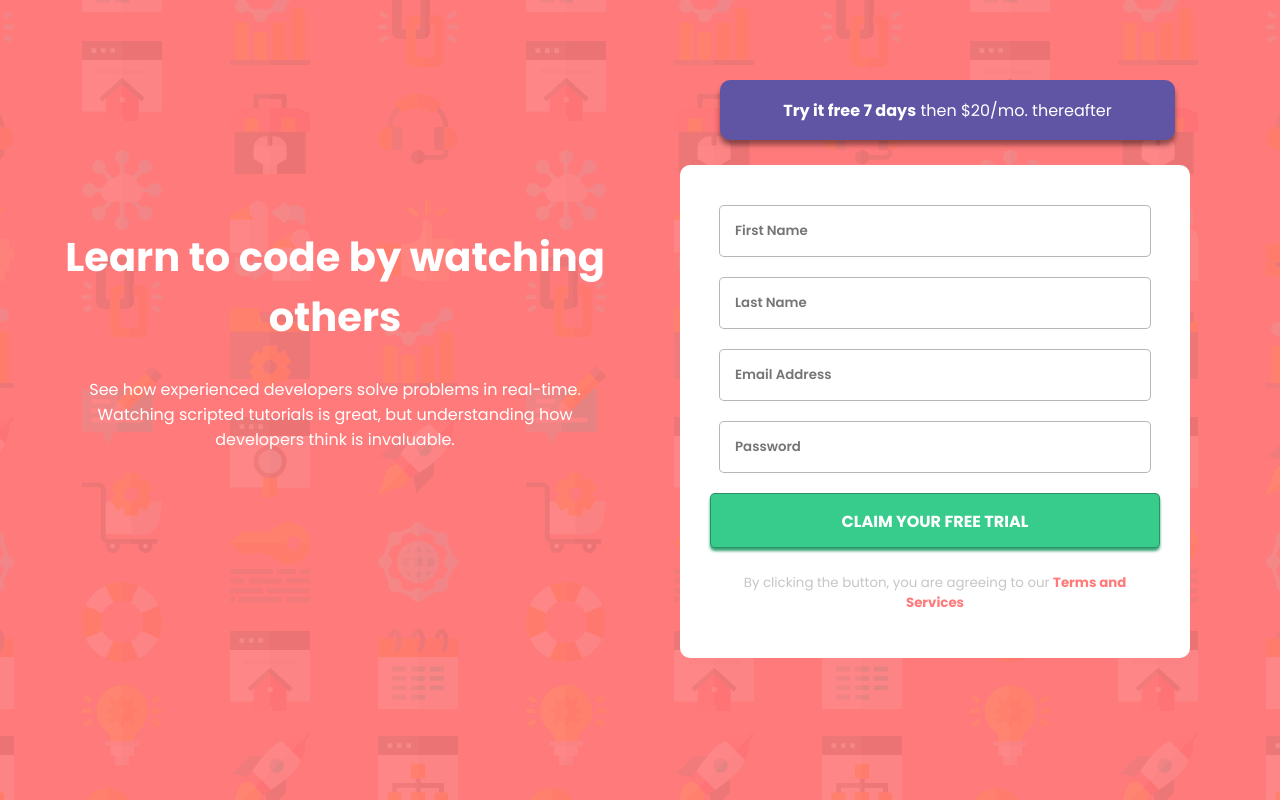
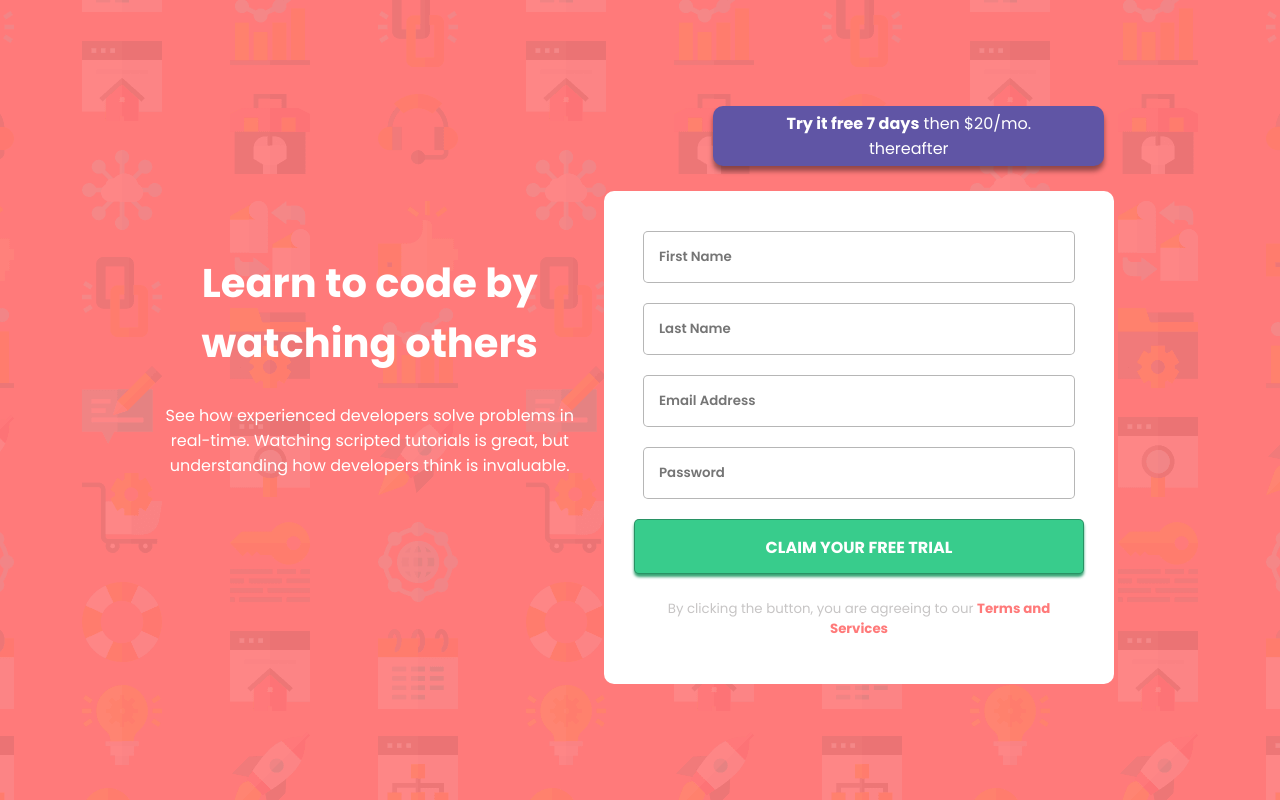
Before and after one commit to kalebemax/Intro-component-with-sign-up-form, a plain HTML site: page index.html in a window 1280 px wide. Drawn offline with Linux system fonts and the light colour scheme.

Commit message:
update css

```diff
--- a/style.css
+++ b/style.css
@@ -102,6 +102,9 @@ input {
      }
 
     main {
+        margin: 76px;
+
+
         display: flex;
         flex-flow: row;
     }
@@ -119,7 +122,7 @@ input {
     section {
         height: 50px;
         width: 995px;
-        margin-right: -495px;
+        margin-right: -500px;
         margin-top: 30px;
 
         display: flex;
```
